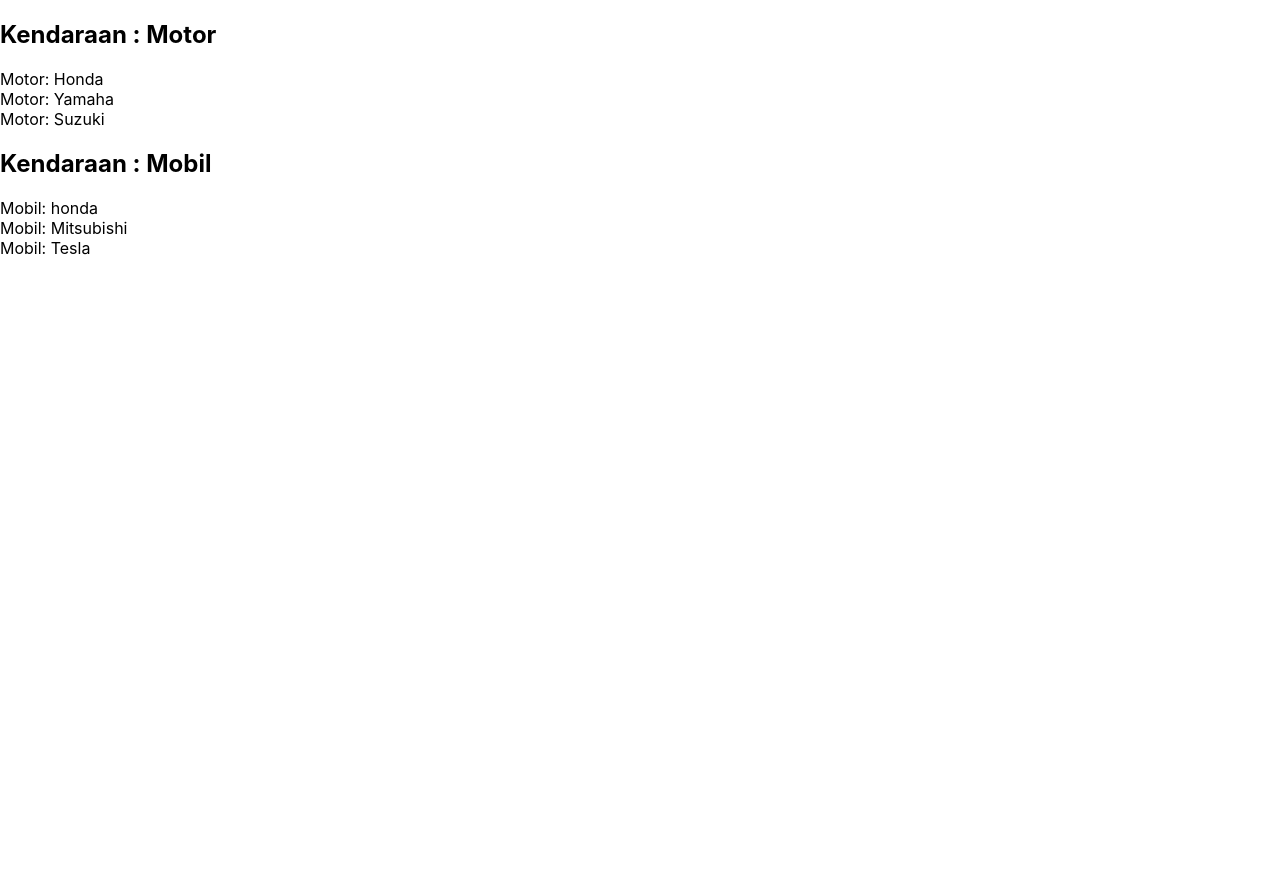
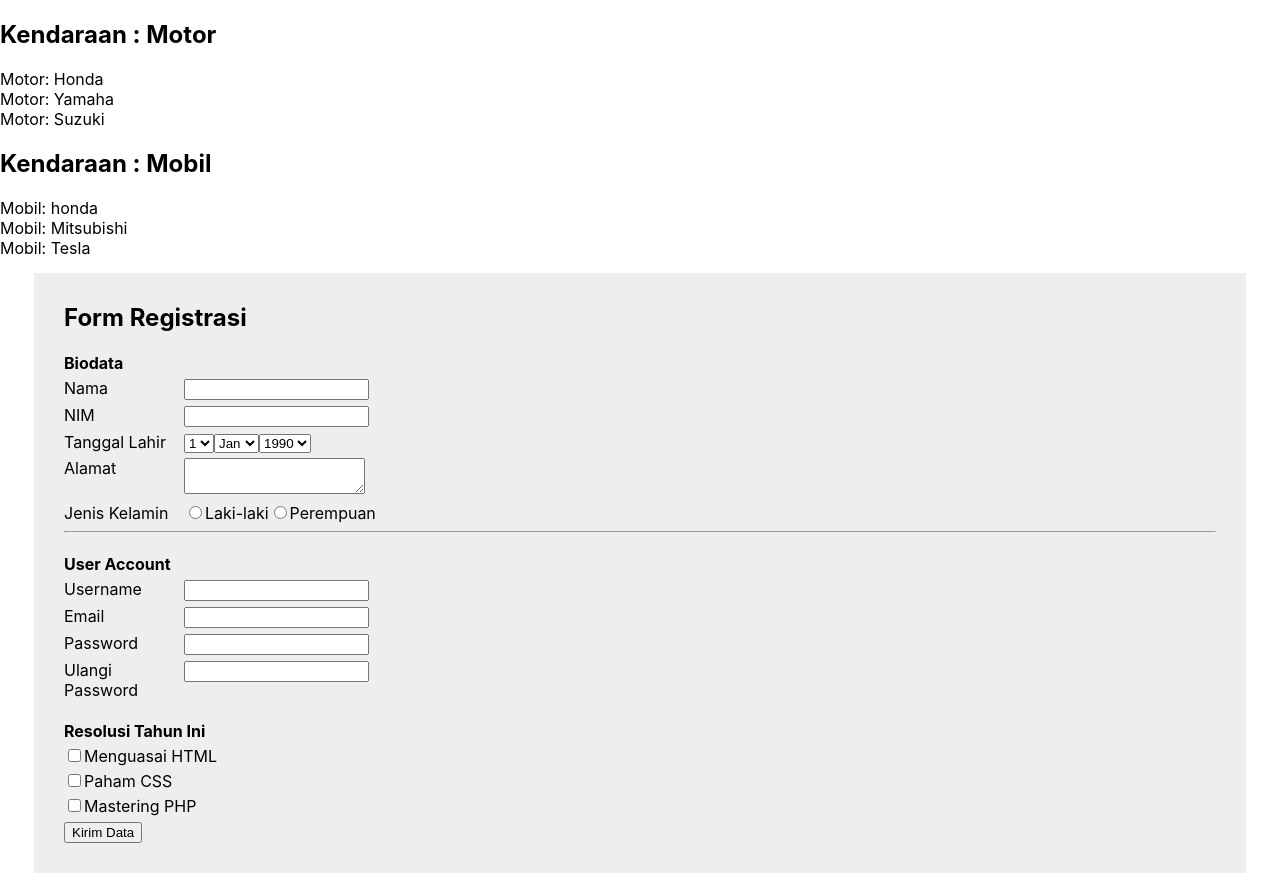
Before and after one commit to prasojopxl/reactapp, a React (Create React App) app: page / in a window 1280 px wide. Before the commit the page ends 800 px from the top, so only its background shows below. Built offline with nearby package versions, Linux system fonts and the light colour scheme.

Commit message:
tugas form with props

```diff
--- a/src/App.js
+++ b/src/App.js
@@ -1,13 +1,12 @@
-import logo from './logo.svg';
-import './App.css';
 import Kendaraan from "./components/kendaraan";
-
+import CustomForm from "./components/customForm";
 
 function App() {
   return (
     <div className="App">
       <Kendaraan jenis="Motor" merk1="Honda" merk2="Yamaha" merk3="Suzuki"/>
       <Kendaraan jenis="Mobil" merk1="honda" merk2="Mitsubishi" merk3="Tesla"/>
+      <CustomForm/>
     </div>
   );
 }
--- /dev/null
+++ b/src/components/customForm.jsx
@@ -0,0 +1,87 @@
+import "./style.css";
+
+const Label = (props) => {
+    return <span>{props.title}</span>
+}
+
+const InputText = (props) => {
+    return(
+        <div className="iteminput"><Label title={props.title}/><input type="text"/></div>
+    )
+}
+
+const InputSelect = (props) => {
+    return (
+        <div className="iteminput">
+            <Label title={props.title}/>
+            <select>
+                <option>{props.tgl1}</option>
+                <option>{props.tgl2}</option>
+            </select>
+            <select>
+                <option>{props.bln1}</option>
+                <option>{props.bln2}</option>
+            </select>
+            <select>
+                <option>{props.th1}</option>
+                <option>{props.th2}</option>
+            </select>
+        </div>
+    )
+}
+
+const InputRadio = (props) => {
+    return (
+        <div className="iteminput">
+            <Label title={props.title}/>
+            <input type="radio" name={props.id} id={props.name}/><label for={props.name}>{props.name}</label>
+            <input type="radio" name={props.id} id={props.name2}/><label for={props.name2}>{props.name2}</label>
+        </div>
+    )
+}
+
+const InputTextarea = (props) => {
+    return (
+        <div className="iteminput">
+            <Label title={props.title}/>
+            <textarea/>
+        </div>
+    )
+}
+
+const InputCheck = (props) => {
+    return (
+        <div className="iteminput">
+            <input type="checkbox" name={props.name} id={props.name}/><label for={props.name}>{props.name}</label>
+        </div>
+    )
+}
+
+const CustomForm = () => {
+    return (
+        <div className="myform">
+            <form>
+                <h2>Form Registrasi</h2>
+                <h4>Biodata</h4>
+                <InputText title="Nama"/>
+                <InputText title="NIM"/>
+                <InputSelect title="Tanggal Lahir" tgl1={1} tgl2={2} bln1="Jan" bln2="Feb" th1={1990} th2={1991}/>
+                <InputTextarea title="Alamat"/>
+                <InputRadio title="Jenis Kelamin" id="gender" name="Laki-laki" name2="Perempuan"/>
+                <hr/>
+                <h4>User Account</h4>
+                <InputText title="Username"/>
+                <InputText title="Email"/>
+                <InputText title="Password"/>
+                <InputText title="Ulangi Password"/>
+                <h4>Resolusi Tahun Ini</h4>
+                <InputCheck name="Menguasai HTML"/>
+                <InputCheck name="Paham CSS"/>
+                <InputCheck name="Mastering PHP"/>
+                <input type="submit" value="Kirim Data"/>
+            </form>
+        </div>
+    )
+}
+
+export default CustomForm;
--- /dev/null
+++ b/src/components/style.css
@@ -0,0 +1,26 @@
+.myform {
+    background: #eee;
+    padding: 30px;
+    margin: 15px auto;
+    width: 90%;
+}
+
+.myform h2 {
+    margin-top: 0;
+    padding-top: 0;
+}
+
+.myform h4 {
+    padding-bottom: 0;
+    margin-bottom: 0;
+}
+.iteminput {
+    display: block;
+    margin: 5px 0;
+}
+
+.iteminput span {
+    width: 120px;
+    display: inline-block;
+    vertical-align: top;
+}
```
